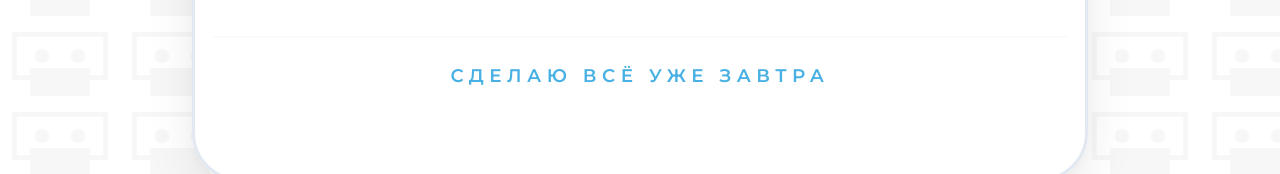
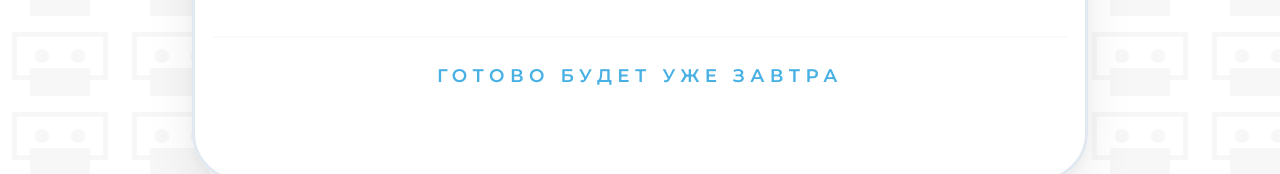
Before and after one commit to rinatzakirow-bot/siteocifrovka, a plain HTML site: page index.html in a window 1280 px wide. Shown: the part 464-638 px from the top of the page. Drawn offline with nearby package versions, Linux system fonts and the light colour scheme.

Commit message:
Update index.html

```diff
--- a/index.html
+++ b/index.html
@@ -301,7 +301,7 @@
                     Переведу ваши теплые воспоминания в современный цифровой формат.
                 </p>
                 <div class="shimmer-text py-6 border-t border-slate-100">
-                    <span class="text-[15px] md:text-lg uppercase tracking-[0.3em] font-bold text-[#24A1DE] mobile-larger-text">Сделаю всё уже завтра</span>
+                    <span class="text-[15px] md:text-lg uppercase tracking-[0.3em] font-bold text-[#24A1DE] mobile-larger-text">Готово будет уже завтра</span>
                 </div>
             </div>
         </div>
@@ -487,7 +487,6 @@
             const pricePerMinute = 23;
             const minOrderPrice = minOrderMinutes * pricePerMinute; // 2070 руб
 
-            // Предполагаем, что маленькая кассета в среднем 90 мин, большая 180 мин для оценки максимума
             const totalMin = (quantities.cam * 90) + (quantities.vhs * 180);
             const calculatedPrice = totalMin * pricePerMinute;
 
@@ -495,7 +494,6 @@
             document.getElementById('totalPrice').innerText = finalPrice;
 
             const hint = document.getElementById('hint');
-            // Условие Рината: показывать подсказку только если расчетная сумма за минуты выше минималки
             if (totalMin > 0 && calculatedPrice > minOrderPrice) {
                 hint.classList.remove('hidden');
             } else {
```
